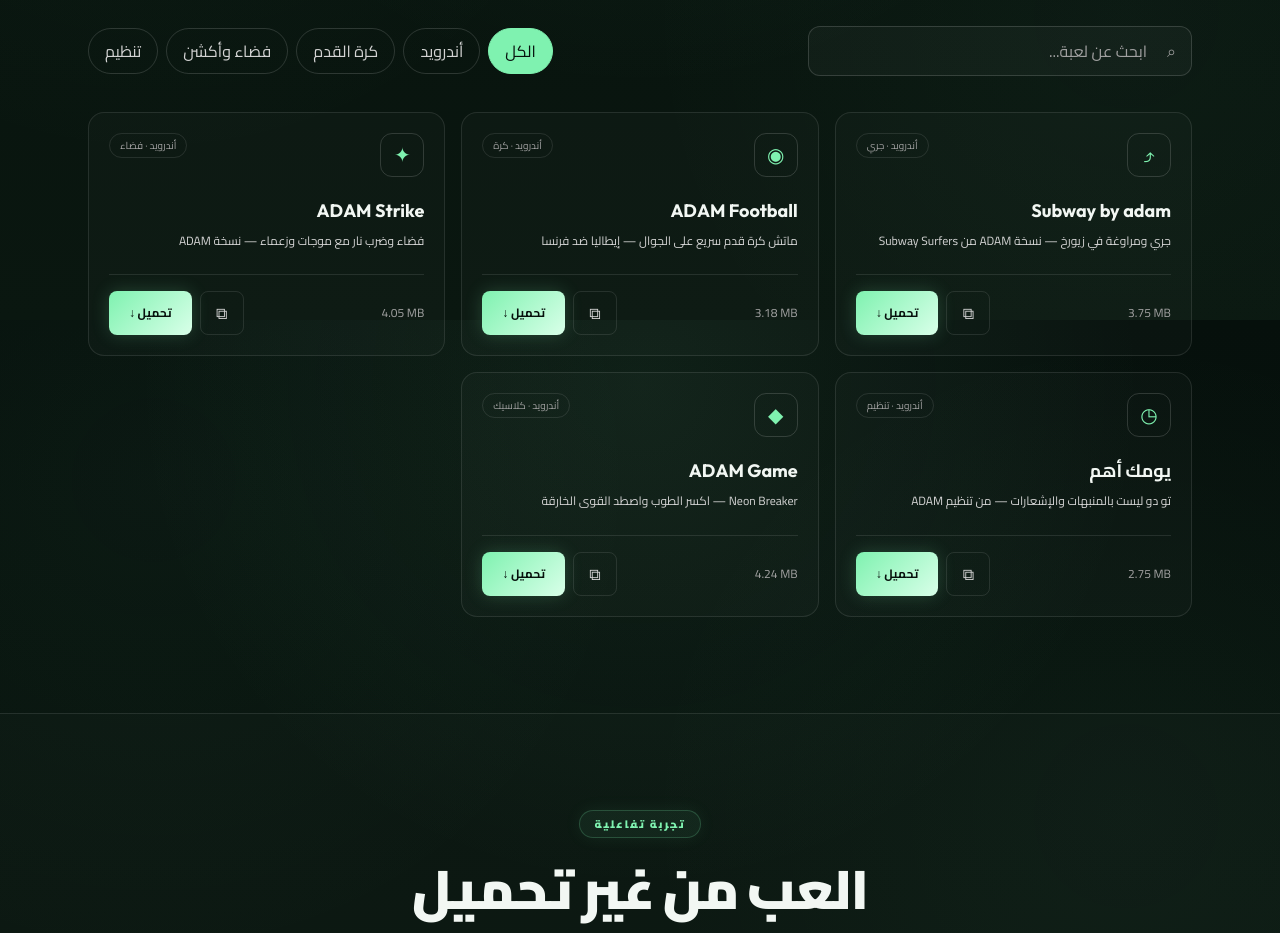
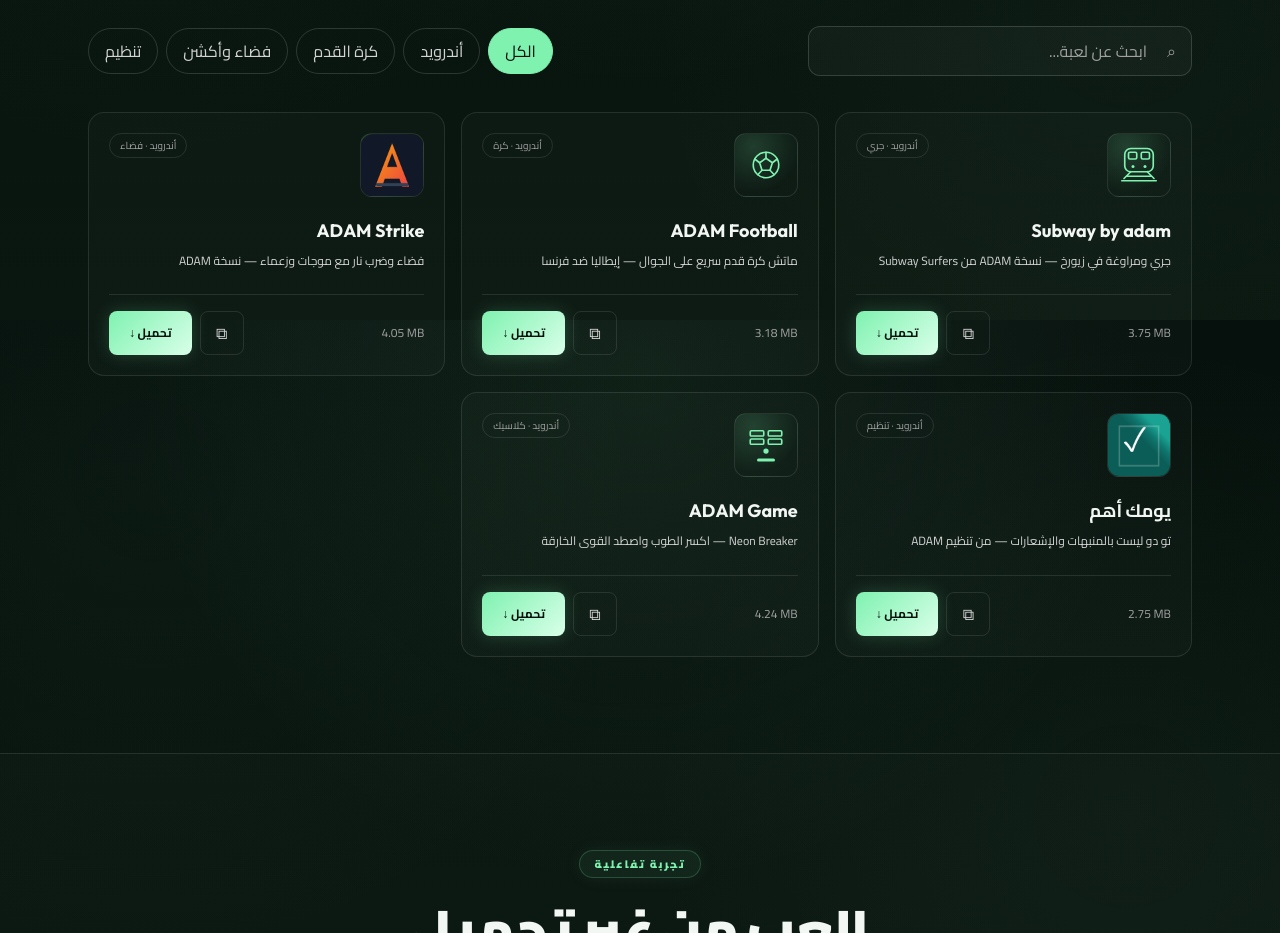
Before and after one commit to fastking-forever/starter-web, a Next.js app: page / in a window 1280 px wide. Shown: the part 2880-3813 px from the top of the page. Built offline with nearby package versions, Linux system fonts and the light colour scheme.

Commit message:
Add game cover art with real APK icons and themed SVG cards

```diff
--- /dev/null
+++ b/components/game-cover.tsx
@@ -0,0 +1,53 @@
+import Image from "next/image";
+
+export type CoverKind = "subway" | "football" | "strike" | "waqtak" | "bricks";
+
+const realIcons: Partial<Record<CoverKind, string>> = {
+  strike: "/game-icons/adam-strike.png",
+  waqtak: "/game-icons/waqtak-aham.png",
+};
+
+export default function GameCover({ kind }: { kind: CoverKind }) {
+  const real = realIcons[kind];
+
+  return (
+    <span
+      aria-hidden="true"
+      className="relative grid h-16 w-16 shrink-0 place-items-center overflow-hidden rounded-xl border border-white/10 bg-[radial-gradient(circle_at_30%_20%,rgba(127,242,176,0.16),transparent_72%)] transition-colors group-hover:border-[#7FF2B0]/50"
+    >
+      {real ? (
+        <Image src={real} alt="" width={64} height={64} className="h-16 w-16 object-cover" />
+      ) : (
+        <svg viewBox="0 0 64 64" className="h-12 w-12" fill="none" stroke="#7FF2B0" strokeWidth="2.2" strokeLinecap="round" strokeLinejoin="round">
+          {kind === "subway" && (
+            <>
+              <rect x="13" y="10" width="38" height="31" rx="8" />
+              <rect x="18" y="15" width="11" height="9" rx="2" />
+              <rect x="35" y="15" width="11" height="9" rx="2" />
+              <circle cx="24" cy="34" r="2" fill="#7FF2B0" stroke="none" />
+              <circle cx="40" cy="34" r="2" fill="#7FF2B0" stroke="none" />
+              <path d="M12 50 L21 41 M52 50 L43 41 M15 47 H49 M9 53 H55" />
+            </>
+          )}
+          {kind === "football" && (
+            <>
+              <circle cx="32" cy="32" r="17" />
+              <path d="M32 23 L40.5 29 L37.3 39 L26.7 39 L23.5 29 Z" />
+              <path d="M32 23 V15 M40.5 29 L47 24 M37.3 39 L43 45 M26.7 39 L21 45 M23.5 29 L17 24" />
+            </>
+          )}
+          {kind === "bricks" && (
+            <>
+              <rect x="11" y="13" width="18" height="7" rx="1.5" />
+              <rect x="35" y="13" width="18" height="7" rx="1.5" />
+              <rect x="11" y="24" width="18" height="7" rx="1.5" />
+              <rect x="35" y="24" width="18" height="7" rx="1.5" />
+              <circle cx="32" cy="40" r="3.5" fill="#7FF2B0" stroke="none" />
+              <rect x="20" y="50" width="24" height="4" rx="2" fill="#7FF2B0" stroke="none" />
+            </>
+          )}
+        </svg>
+      )}
+    </span>
+  );
+}
--- a/components/game-library.tsx
+++ b/components/game-library.tsx
@@ -1,6 +1,7 @@
 "use client";
 
 import { useEffect, useMemo, useRef, useState } from "react";
+import GameCover, { type CoverKind } from "./game-cover";
 
 type Game = {
   name: string;
@@ -9,7 +10,7 @@ type Game = {
   size: string;
   category: "android" | "football" | "space" | "utility";
   tag: string;
-  glyph: string;
+  cover: CoverKind;
   keywords: string;
 };
 
@@ -23,7 +24,7 @@ const games: Game[] = [
     size: "3.75 MB",
     category: "android",
     tag: "أندرويد · جري",
-    glyph: "⤴",
+    cover: "subway",
     keywords: "subway surfers zurich سبواي زيورخ جري مراوغة قطار",
   },
   {
@@ -33,7 +34,7 @@ const games: Game[] = [
     size: "3.18 MB",
     category: "football",
     tag: "أندرويد · كرة",
-    glyph: "◉",
+    cover: "football",
     keywords: "football كورة كرة قدم ماتش ايطاليا فرنسا هدف حارس",
   },
   {
@@ -43,7 +44,7 @@ const games: Game[] = [
     size: "4.05 MB",
     category: "space",
     tag: "أندرويد · فضاء",
-    glyph: "✦",
+    cover: "strike",
     keywords: "strike استريك فضاء ضرب نار موجات بوس shield dash نت في الفضاء",
   },
   {
@@ -53,7 +54,7 @@ const games: Game[] = [
     size: "2.75 MB",
     category: "utility",
     tag: "أندرويد · تنظيم",
-    glyph: "◷",
+    cover: "waqtak",
     keywords: "وقتك اهم تودو ليست منبه تنبيهات إشعارات وقت يوممهام",
   },
   {
@@ -63,7 +64,7 @@ const games: Game[] = [
     size: "4.24 MB",
     category: "android",
     tag: "أندرويد · كلاسيك",
-    glyph: "◆",
+    cover: "bricks",
     keywords: "adam game نيون بريكر برك اكسر الطوب كرة مضرب powers",
   },
 ];
@@ -218,9 +219,7 @@ export default function GameLibrary() {
                 className="group rounded-2xl border border-white/10 bg-white/[0.02] p-5 transition hover:-translate-y-1 hover:border-[#7FF2B0]/50 hover:bg-white/[0.06]"
               >
                 <div className="flex items-start justify-between gap-2">
-                  <span aria-hidden="true" className="grid h-11 w-11 place-items-center rounded-xl border border-white/15 text-xl text-[#7FF2B0] transition group-hover:border-[#7FF2B0]/50">
-                    {g.glyph}
-                  </span>
+                  <GameCover kind={g.cover} />
                   <span className="rounded-full border border-white/10 px-2.5 py-1 text-[10px] text-neutral-400">{g.tag}</span>
                 </div>
                 <h3 className="mt-5 text-lg font-bold">{g.name}</h3>
```
Also changed, not shown: public/game-icons/adam-strike.png (added), public/game-icons/waqtak-aham.png (added).
